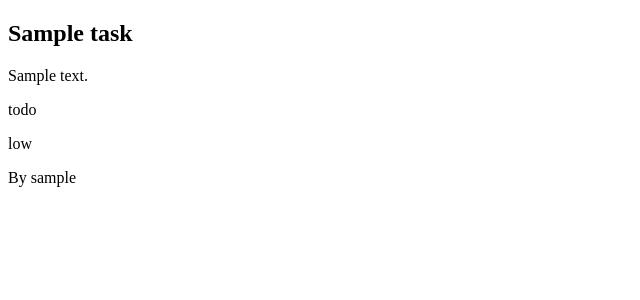
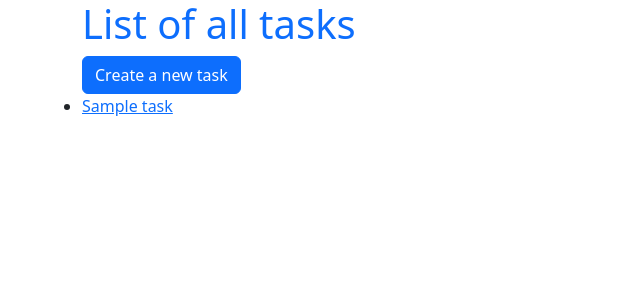
Before and after one commit to sourcery-ai-experiments/trackingtasks, a Django app: template templates/tracker/task_list.html in a window 1280 px wide. Shown: the top 300 px of the page, without its empty margins (0-640 px from the left). Run offline with Django 5.2, Linux system fonts and the light colour scheme; the template is opened without the code that fills it: values that come from a table or form of the project are taken from there, others are empty; tables that the repository leaves empty hold one stand-in row (values such as "Sample post"); parts of the project's set-up code (start-up, migrations or seed data) failed here and were passed over.

Commit message:
Task templates

```diff
--- a/project/urls.py
+++ b/project/urls.py
@@ -18,6 +18,6 @@
 from django.urls import path, include
 
 urlpatterns = [
-    path('admin/', admin.site.urls),
-    path('', include('tracker.urls')),
+    path('tasks/', include('tracker.urls')),
+    path('tasks/admin/', admin.site.urls),
 ]
--- /dev/null
+++ b/templates/base.html
@@ -0,0 +1,15 @@
+<!DOCTYPE html>
+<html>
+<head>
+    <meta charset="utf-8">
+    <meta name="viewport" content="width=device-width, initial-scale=1">
+    <link href="https://cdn.jsdelivr.net/npm/bootstrap@5.3.3/dist/css/bootstrap.min.css" rel="stylesheet" integrity="sha384-QWTKZyjpPEjISv5WaRU9OFeRpok6YctnYmDr5pNlyT2bRjXh0JMhjY6hW+ALEwIH" crossorigin="anonymous">
+    <title>{% block title %}{% endblock title %}</title>
+</head>
+<body>
+<div class="container">
+    {% block content %}{% endblock content %}
+</div>
+<script src="https://cdn.jsdelivr.net/npm/bootstrap@5.3.3/dist/js/bootstrap.bundle.min.js" integrity="sha384-YvpcrYf0tY3lHB60NNkmXc5s9fDVZLESaAA55NDzOxhy9GkcIdslK1eN7N6jIeHz" crossorigin="anonymous"></script>
+</body>
+</html>
--- a/templates/tracker/task_list.html
+++ b/templates/tracker/task_list.html
@@ -1,15 +1,22 @@
-<!DOCTYPE html>
-<html>
-<head>
+{% extends 'base.html' %}
 
-</head>
-<body>
+{% block title %}List of tasks{% endblock title %}
+
+{% block content %}
+<h1 class="text-primary">List of all tasks</h1>
+<a class="btn btn-primary" href="{% url 'task_add' %}">Create a new task</a>
+<ul class="list-group">
     {% for task in tasks %}
-    <h2>{{task.title}}</h2>
-    <p>{{task.description}}</p>
-    <p>{{task.status}}</p>
-    <p>{{task.priority}}</p>
-    <p>By {{task.creator}}</p>
+    <li class="list-group-items">
+        <a href="{% url 'task_detail' task.pk %}">{{task.title}}</a>
+        <span class="badge badge-primary">{{task.status}}</span>
+        <span class="badge badge-secondary">{{task.priority}}</span>
+        {% if task.urgency %}
+        <span class="badge badge-secondary">{{task.urgency}}</span>
+        {% endif %}
+    </li>
+    {% empty %}
+    <li class="list-group-items">There are no tasks.</li>
     {% endfor %}
-</body>
-</html>
+</ul>
+{% endblock content %}
--- a/tracker/admin.py
+++ b/tracker/admin.py
@@ -1,5 +1,4 @@
 from django.contrib import admin
 from tracker.models import Task
-# Register your models here.
 
 admin.site.register(Task)
--- a/tracker/models.py
+++ b/tracker/models.py
@@ -22,7 +22,7 @@
         ("not", "Not Urgent"),
     ]
 
-    title = models.CharField(max_length=255)
+    title = models.CharField(max_length=63)
     description = models.TextField()
     status = models.CharField(max_length=20, choices=STATUS_CHOICES, default="todo")
     priority = models.CharField(max_length=20, choices=PRIORITY_CHOICES, default="medium")
--- a/tracker/urls.py
+++ b/tracker/urls.py
@@ -1,8 +1,8 @@
 from django.urls import path
-from django.views.generic import TemplateView
 from tracker import views
 
 urlpatterns = [
-    path('', TemplateView.as_view(template_name='main_page.html'), name="main"),
-    path('tasks', views.TaskListView.as_view(), name="task_list"),
+    path('', views.TaskListView.as_view(), name="task_list"),
+    path('<int:pk>/', views.TaskDetailView.as_view(), name="task_detail"),
+    path('add/', views.TaskCreate.as_view(), name="task_add"),
 ]
```
Also changed, not shown: templates/main_page.html (deleted, +0 -8 lines), templates/tracker/task_detail.html (added, +18 -0 lines), templates/tracker/task_form.html (added, +13 -0 lines), tracker/views.py (+3 -4 lines), tracker/migrations/0002_alter_task_title.py (added).
